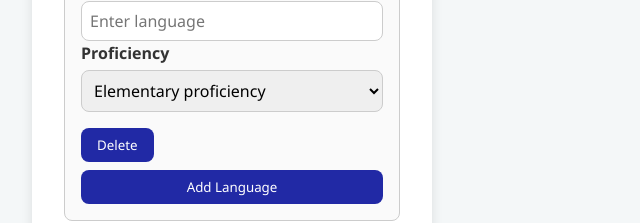
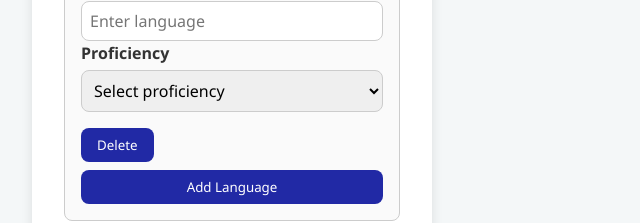
Before and after one commit to dlastic/cv-application, a React (Vite) app: page / in a window 1280 px wide. Shown: the part 2094-2317 px from the top of the page, without its empty margins (0-640 px from the left). Built offline with nearby package versions, Linux system fonts and the light colour scheme.

Commit message:
Add default option to select element for languages

```diff
--- a/src/components/Language.jsx
+++ b/src/components/Language.jsx
@@ -26,6 +26,9 @@ export default function Language({ language, setLanguage, deleteLanguage }) {
           value={language.proficiency}
           onChange={handleChange}
         >
+          <option value="" selected disabled hidden>
+            Select proficiency
+          </option>
           <option value="elementary">Elementary proficiency</option>
           <option value="limited">Limited working proficiency</option>
           <option value="professional">Professional working proficiency</option>
--- a/src/components/LanguagesList.jsx
+++ b/src/components/LanguagesList.jsx
@@ -4,7 +4,7 @@ export default function LanguagesList({ languages, setLanguages }) {
   const addLanguage = () => {
     setLanguages([
       ...languages,
-      { id: Date.now(), language: "", proficiency: "elementary" },
+      { id: Date.now(), language: "", proficiency: "" },
     ]);
   };
 
```
